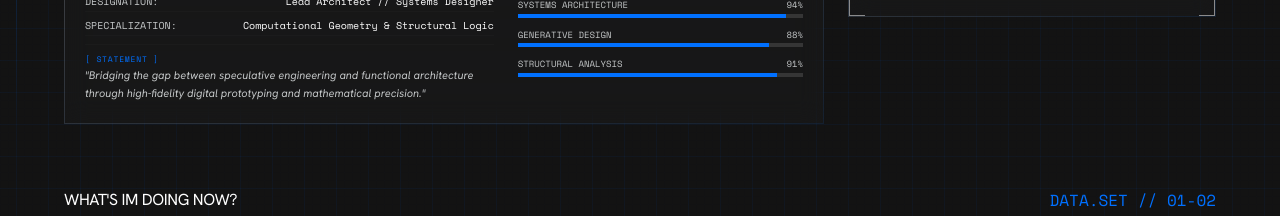
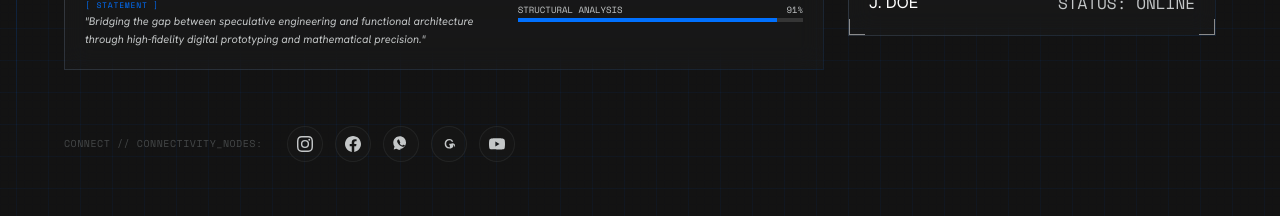
Before and after one commit to ZakaaGregeddd/P-P-01, a Next.js app: page / in a window 1280 px wide. Shown: the part 1380-1596 px from the top of the page. Built offline with nearby package versions, Linux system fonts and the light colour scheme; no server answers; the database is empty.

Commit message:
feat: implement home page with bio-data, competency visualization, and project display

```diff
--- a/src/app/page.tsx
+++ b/src/app/page.tsx
@@ -149,6 +149,68 @@ export default async function Home() {
             {/* Decorative Blueprint Grid Overlay */}
             <div className="absolute inset-0 blueprint-grid-fine opacity-[0.05] pointer-events-none"></div>
           </div>
+
+          {/* Social Media Link Container */}
+          {(() => {
+            const socials = [
+              {
+                name: 'Instagram',
+                url: 'https://www.instagram.com/boeng_djaka/',
+                path: 'M12 2.163c3.204 0 3.584.012 4.85.07 3.252.148 4.771 1.691 4.919 4.919.058 1.265.069 1.645.069 4.849 0 3.205-.012 3.584-.069 4.849-.149 3.225-1.664 4.771-4.919 4.919-1.266.058-1.644.07-4.85.07-3.204 0-3.584-.012-4.849-.07-3.26-.149-4.771-1.699-4.919-4.92-.058-1.265-.07-1.644-.07-4.849 0-3.204.013-3.583.07-4.849.149-3.227 1.664-4.771 4.919-4.919 1.266-.057 1.645-.069 4.849-.069zM12 0C8.741 0 8.333.014 7.053.072 2.695.272.273 2.69.073 7.051.014 8.333 0 8.741 0 12c0 3.259.014 3.668.072 4.948.2 4.358 2.618 6.78 6.98 6.98 1.281.058 1.689.072 4.948.072 3.259 0 3.668-.014 4.948-.072 4.354-.2 6.782-2.618 6.979-6.98.059-1.28.073-1.689.073-4.948 0-3.259-.014-3.667-.072-4.947-.196-4.354-2.617-6.78-6.979-6.98C15.668.014 15.259 0 12 0zm0 5.838a6.162 6.162 0 100 12.324 6.162 6.162 0 000-12.324zM12 16a4 4 0 110-8 4 4 0 010 8zm6.406-11.845a1.44 1.44 0 100 2.881 1.44 1.44 0 000-2.881z',
+                viewBox: '0 0 24 24',
+                glowClass: 'hover:border-[#E1306C] hover:text-[#E1306C] hover:shadow-[0_0_15px_rgba(225,48,108,0.4)]'
+              },
+              {
+                name: 'Facebook',
+                url: 'https://web.facebook.com/Muhammad.Zakaa.Shahzada',
+                path: 'M24 12.073c0-6.627-5.373-12-12-12s-12 5.373-12 12c0 5.99 4.388 10.954 10.125 11.854v-8.385H7.078v-3.47h3.047V9.43c0-3.007 1.792-4.669 4.533-4.669 1.312 0 2.686.235 2.686.235v2.953H15.83c-1.491 0-1.956.925-1.956 1.874v2.25h3.328l-.532 3.47h-2.796v8.385C19.612 23.027 24 18.062 24 12.073z',
+                viewBox: '0 0 24 24',
+                glowClass: 'hover:border-[#1877F2] hover:text-[#1877F2] hover:shadow-[0_0_15px_rgba(24,119,242,0.4)]'
+              },
+              {
+                name: 'WhatsApp',
+                url: 'https://wa.me/6282289664966',
+                path: 'M17.472 14.382c-.022-.079-.186-.208-.437-.327-.245-.122-1.447-.714-1.67-.795-.223-.081-.382-.121-.54.12-.162.244-.627.795-.769.96-.14.162-.28.18-.53.058-.25-.122-1.056-.388-2.007-1.244-.74-.66-1.238-1.473-1.385-1.727-.14-.254-.015-.391.109-.513.111-.11.244-.285.37-.428.122-.144.162-.244.245-.41.082-.166.04-.31-.02-.429-.06-.12-1.447-3.486-1.67-4.032-.218-.527-.459-.456-.63-.456-.162-.005-.347-.005-.531-.005-.185 0-.485.07-.74.348-.253.28-1.022 1.002-1.022 2.44 0 1.439 1.047 2.827 1.192 3.023.148.196 2.059 3.15 4.986 4.417.697.301 1.244.48 1.67.615.708.224 1.35.192 1.859.117.568-.083 1.748-.713 1.996-1.402.247-.688.247-1.28.174-1.402zM12.012 21c-2.433 0-4.814-.66-6.885-1.906L1 20.354l1.283-4.636a9.569 9.569 0 01-1.89-5.711C.392 4.779 4.793.371 10.034.371c2.54 0 4.927.99 6.722 2.788a9.467 9.467 0 012.78 6.732c-.006 5.21-4.307 9.585-9.524 9.585z',
+                viewBox: '0 0 24 24',
+                glowClass: 'hover:border-[#25D366] hover:text-[#25D366] hover:shadow-[0_0_15px_rgba(37,211,102,0.4)]'
+              },
+              {
+                name: 'Threads',
+                url: 'https://www.threads.com/@boeng_djaka',
+                path: 'M18.898 12.63c-.156 4.385-3.328 6.305-6.527 6.305-4.137 0-6.906-2.91-6.906-7.25 0-4.524 2.871-7.25 6.965-7.25 3.328 0 5.438 1.871 5.922 4.293H16.14c-.383-1.398-1.574-2.285-3.664-2.285-2.73 0-4.688 1.883-4.688 5.223 0 3.23 1.852 5.223 4.672 5.223 2.05 0 3.496-1.125 3.863-3.152h-3.88v-2.012h5.922v.875c.03.352.043.723.043 1.137 0 1.258-.23 2.395-.691 3.21-.465.817-1.153 1.215-2.07 1.215-.817 0-1.446-.312-1.895-.926-.39-.535-.558-1.285-.504-2.277h.004c.066-1.223.473-2.184 1.223-2.883.754-.707 1.766-1.066 3.035-1.066 1.102 0 1.984.348 2.656 1.047.617.64.938 1.55.938 2.762-.008 1.117-.035 1.765-.195 2.148z',
+                viewBox: '0 0 24 24',
+                glowClass: 'hover:border-white hover:text-white hover:shadow-[0_0_15px_rgba(255,255,255,0.4)]'
+              },
+              {
+                name: 'YouTube',
+                url: 'https://www.youtube.com/@Zakaagreged',
+                path: 'M23.498 6.163a3.003 3.003 0 00-2.11-2.11C19.518 3.545 12 3.545 12 3.545s-7.518 0-9.388.508a3.003 3.003 0 00-2.11 2.11C0 8.033 0 12 0 12s0 3.967.502 5.837a3.003 3.003 0 002.11 2.11c1.87.508 9.388.508 9.388.508s7.518 0 9.388-.508a3.002 3.002 0 002.11-2.11C24 15.967 24 12 24 12s0-3.967-.502-5.837zM9.545 15.568V8.432L15.818 12l-6.273 3.568z',
+                viewBox: '0 0 24 24',
+                glowClass: 'hover:border-[#FF0000] hover:text-[#FF0000] hover:shadow-[0_0_15px_rgba(255,0,0,0.4)]'
+              }
+            ];
+            return (
+              <div className="flex flex-wrap gap-4 mt-6 z-10 relative items-center">
+                <span className="font-technical-sm text-[10px] text-outline-variant uppercase tracking-wider mr-2">CONNECT // CONNECTIVITY_NODES:</span>
+                <div className="flex gap-3">
+                  {socials.map((social) => (
+                    <a
+                      key={social.name}
+                      href={social.url}
+                      target="_blank"
+                      rel="noopener noreferrer"
+                      title={social.name}
+                      className={`w-9 h-9 rounded-full border border-outline-variant/30 flex items-center justify-center text-on-surface-variant transition-all duration-300 hover:scale-110 ${social.glowClass} bg-surface-container/20`}
+                    >
+                      <svg className="w-4 h-4 fill-current transition-colors duration-300" viewBox={social.viewBox}>
+                        <path d={social.path} />
+                      </svg>
+                    </a>
+                  ))}
+                </div>
+              </div>
+            );
+          })()}
         </div>
 
         {/* Right Side: Profile Photo Glass Card */}
```
